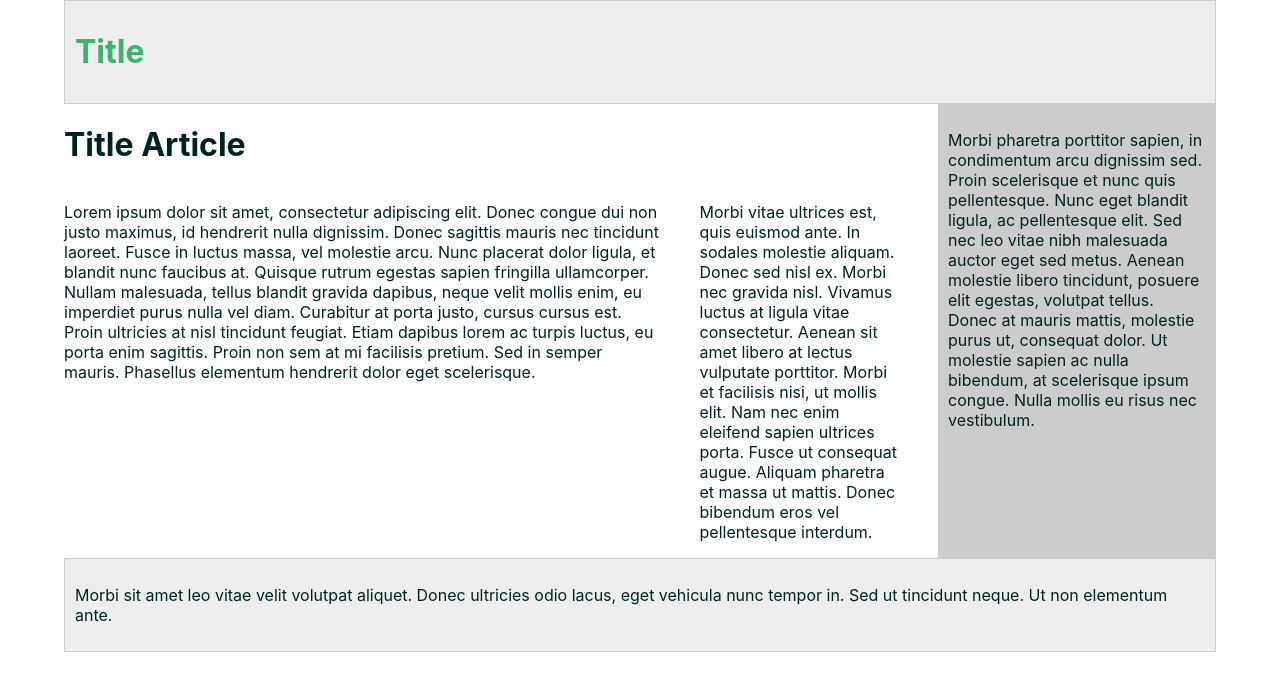
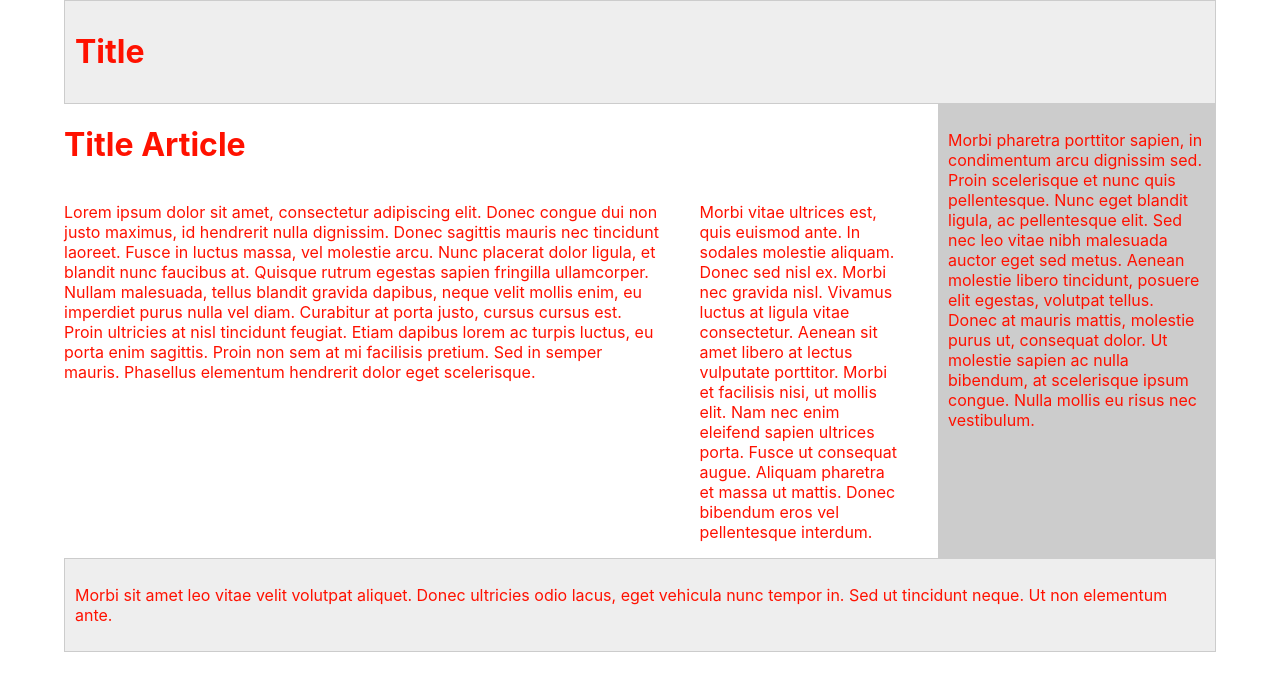
Before and after one commit to madclem/react-grid, a React (Create React App) app: page / in a window 1280 px wide. Shown: the top 690 px of the page. Built offline with nearby package versions, Linux system fonts and the light colour scheme.

Commit message:
remove template and use css vars

```diff
--- a/package.json
+++ b/package.json
@@ -3,10 +3,12 @@
   "version": "0.1.0",
   "private": true,
   "dependencies": {
+    "@quickbaseoss/babel-plugin-styled-components-css-namespace": "^0.1.1",
     "react": "^16.7.0",
     "react-dom": "^16.7.0",
     "react-scripts": "2.1.2",
-    "styled-components": "^4.1.3"
+    "styled-components": "^4.1.3",
+    "styled-theming": "^2.2.0"
   },
   "scripts": {
     "start": "react-scripts start",
--- a/src/App.js
+++ b/src/App.js
@@ -1,7 +1,5 @@
 import React from 'react';
 import MainContainer from './components/MainContainer';
-import DefaultTheme from './themes/DefaultTheme';
-import { ThemeProvider } from 'styled-components';
 
 // Routes
 // menu
@@ -10,11 +8,11 @@ import { ThemeProvider } from 'styled-components';
 // footer
 
 function App(props) {
+
+
   return (
     <React.Fragment>
-      <ThemeProvider theme={DefaultTheme}>
-        <MainContainer />
-      </ThemeProvider>
+      <MainContainer />
     </React.Fragment>
   );
 }
--- a/src/components/MainContainer/index.js
+++ b/src/components/MainContainer/index.js
@@ -1,15 +1,16 @@
 import React from 'react';
 import styled from 'styled-components';
+import cssVars from '../../styles/cssVars';
 
 export default function MainContainer(props) {
     const MainContainerStyle = styled.div`
         width: 90%;
         display: grid;
+        color: ${cssVars.rougechelou};
         margin: 0 auto 0 auto;
         grid-template-columns: 9fr 3fr;
         grid-template-rows: auto;
         grid-column-gap: 40px;
-        color: ${(props)=> props.theme.secondaryColor}
         grid-template-areas:
             "header header"
             "content sidebar"
@@ -24,7 +25,6 @@ export default function MainContainer(props) {
         grid-area: header;
         background-color: #eee;
         border: 1px solid #ccc;
-        color: ${(props)=> props.theme.primaryColor}
     `;
 
     const Content = styled(Box)`
--- /dev/null
+++ b/src/styles/cssVars.js
@@ -0,0 +1,3 @@
+export default {
+    rougechelou: '#ff1100'
+};
--- a/src/themes/DefaultTheme.js
+++ /dev/null
@@ -1,4 +0,0 @@
-export default {
-    primaryColor: 'mediumseagreen',
-    secondaryColor: '#002222'
-}
```
Also changed, not shown: 2 other files (tests, documents, lock files or other folders).
